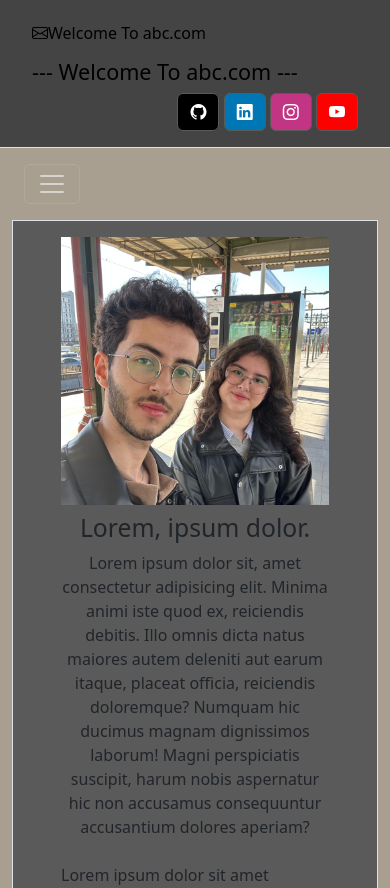
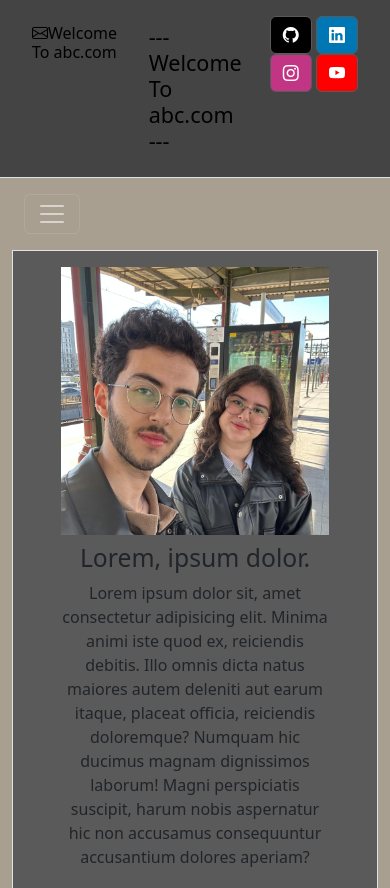
Before and after one commit to 58Adige/website, a website: page cv.html in a window 390 px wide. Shown: the top 888 px of the page. Drawn offline with nearby package versions, Linux system fonts and the light colour scheme.

Commit message:
fix: Changes for phone compatibility issues. (Video size)
-Changed header col's col-md-4 to col-4 for phones.

```diff
--- a/cv.html
+++ b/cv.html
@@ -15,13 +15,13 @@
             <div class="container-fluid">
               <div class="container bg-dark">
                 <div class="row">
-                    <div class="col-md-4 pt-2">
+                    <div class="col-4 pt-2">
                         <h6><i class="bi bi-envelope"></i>Welcome To abc.com</h6>
                     </div>
-                    <div class="col-md-4 pt-2">
+                    <div class="col-4 pt-2">
                         <h4>--- Welcome To abc.com ---</h4>
                     </div>
-                    <div class="col-md-4 text-end">
+                    <div class="col-4 text-end">
                         <a href="https://www.github.com/58Adige" class="btn btn-primary text-white" style="background-color: #000000;"><i class="bi bi-github"></i></a>
                         <a href="https://www.linkedin.com/in/ibrahim-ipek-b44bb32b8/" class="btn btn-primary text-white" style="background-color: #0077b5;"><i class="bi bi-linkedin"></i></a>
                         <a href="https://www.instagram.com/usr1" class="btn btn-primary text-white" style="background-color: #c13584;"><i class="bi bi-instagram"></i></a>
```
Also changed, not shown: home.html (+4 -4 lines), photogallery.html (+3 -3 lines).
